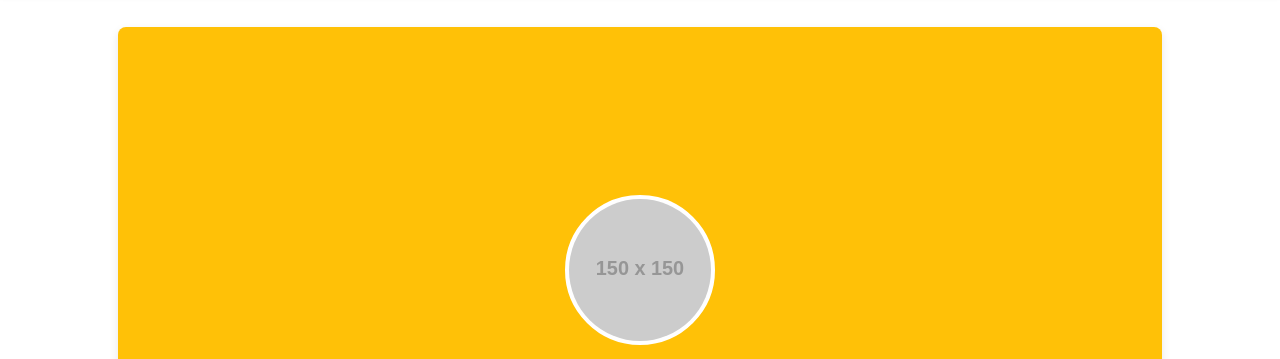
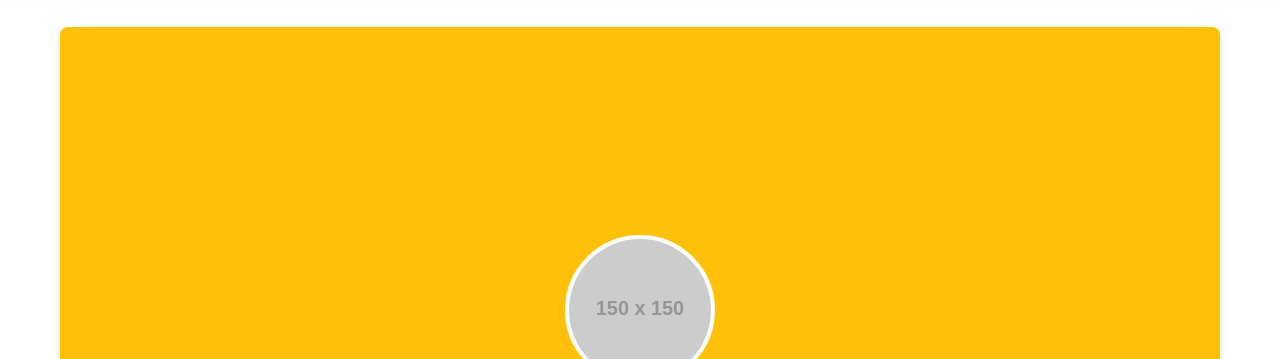
Before and after one commit to marianjosephjeffrey/marianjohn.io, a plain HTML site: page index.html in a window 1280 px wide. Shown: the part 53-412 px from the top of the page. Drawn offline with Linux system fonts and the light colour scheme; placeholder pictures from the web are drawn by us.

Commit message:
width and height adjustment

```diff
--- a/index.html
+++ b/index.html
@@ -77,8 +77,8 @@
     /* The card that takes about 80% of the width (and some height) */
     .hero-card {
       background: #ffc107; /* Yellow color */
-      width: 90%;
-      min-height: 80vh;    /* 80% of viewport height */
+      width: 150%;
+      min-height: 90vh;    /* 80% of viewport height */
       border-radius: 8px;
       box-shadow: 0 4px 10px rgba(0,0,0,0.1);
       padding: 40px 20px;
```
